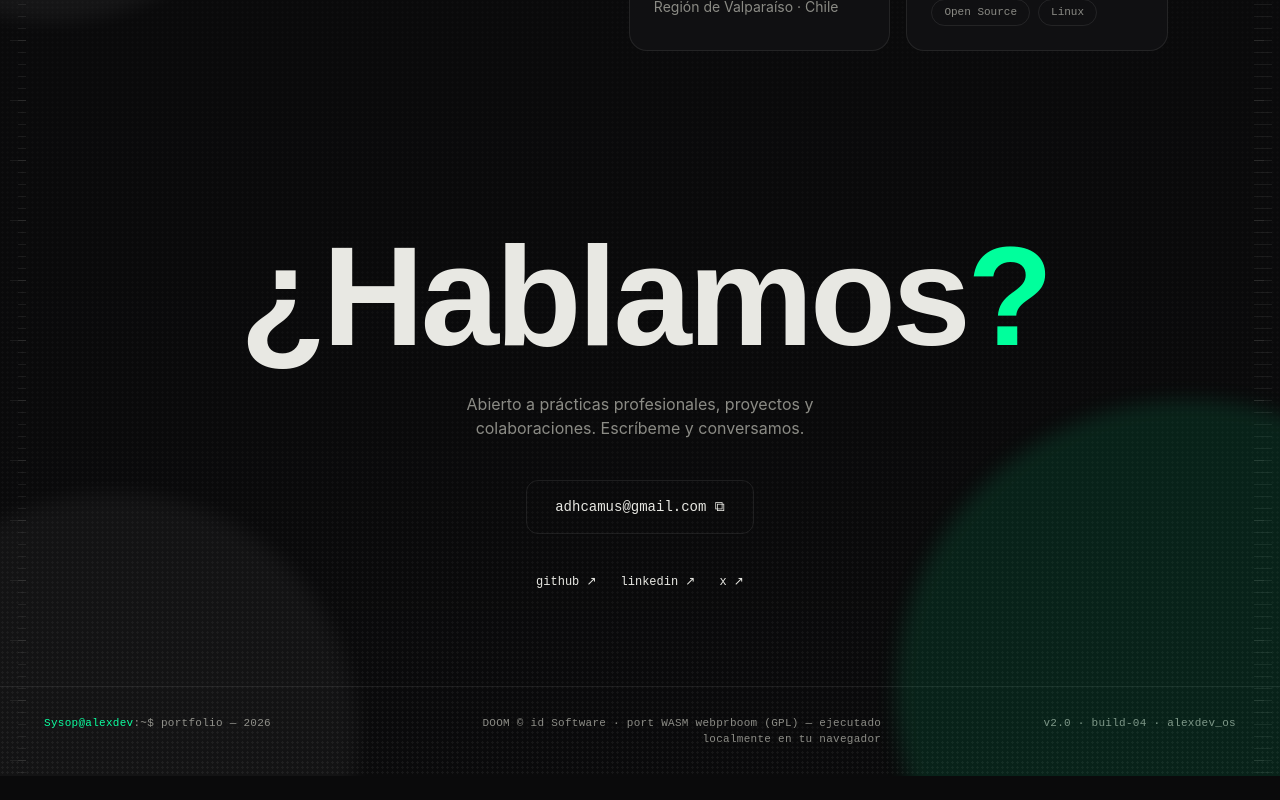
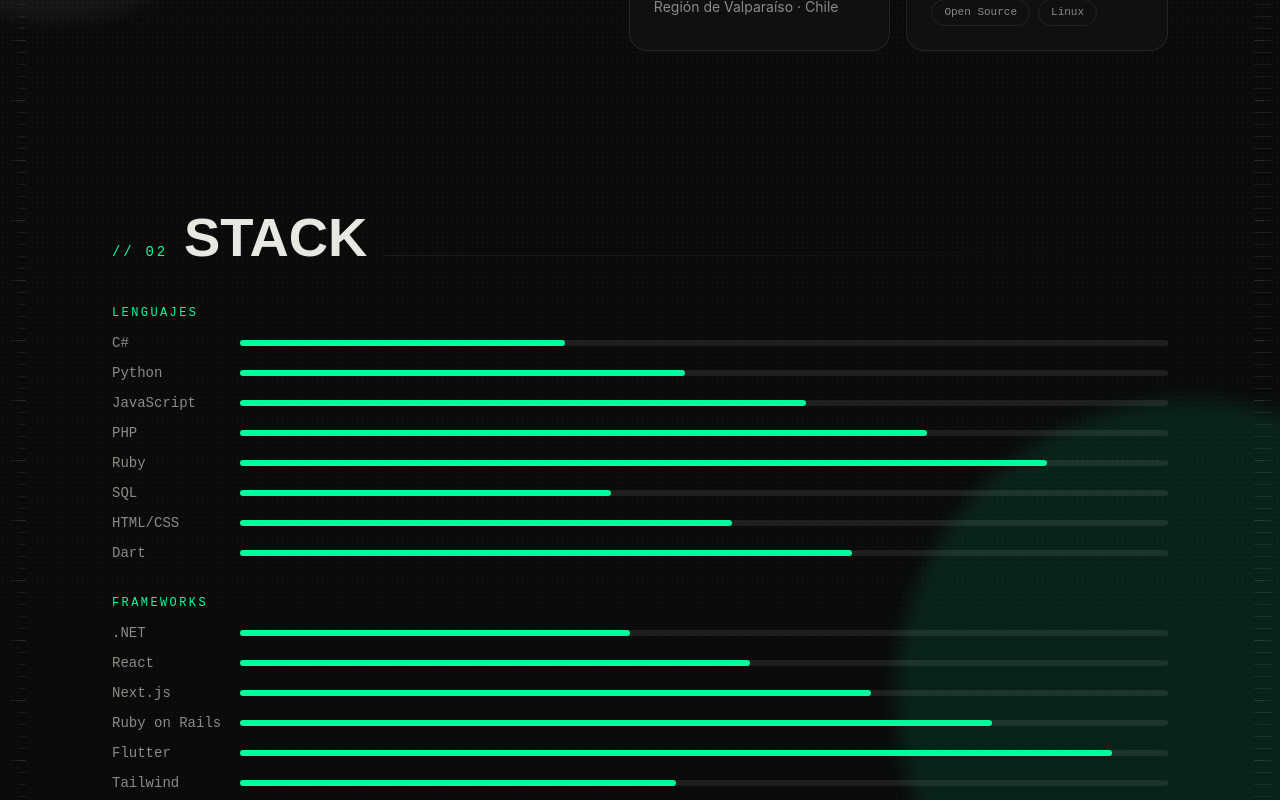
Before and after one commit to AlexisHCD/PorfolioADH, a React (Vite) app: page / in a window 1280 px wide. Shown: the part 1760-2560 px from the top of the page. Before the commit the page ends 2536 px from the top, so only its background shows below. Built offline with nearby package versions, Linux system fonts and the light colour scheme.

Commit message:
feat: stack mono-charts and activity heatmap sections with useInView hook

```diff
--- a/src/App.jsx
+++ b/src/App.jsx
@@ -4,6 +4,8 @@
 import Hero from './components/sections/Hero';
 import About from './components/sections/About';
 import Contact from './components/sections/Contact';
+import Stack from './components/sections/Stack';
+import Activity from './components/sections/Activity';
 import { useTheme } from './hooks/useTheme';
 
 /** Root shell: theme provider (hook), ambient background, nav + sections. */
@@ -16,8 +18,9 @@
       <main className="relative z-[1]">
         <Hero />
         <About />
-        {/* Phase 3 remaining: Stack, Activity, Projects, Roadmap,
-            Certificates — Contact mounts last */}
+        <Stack />
+        <Activity />
+        {/* Phase 3 remaining: Projects, Roadmap, Certificates — Contact mounts last */}
         <Contact />
       </main>
       <Footer />
--- /dev/null
+++ b/src/components/sections/Activity.jsx
@@ -0,0 +1,92 @@
+import { useMemo } from 'react';
+import { activitySeed } from '../../data/profile';
+import SectionHead from '../ui/SectionHead';
+
+const LEVEL_COLORS = [0.04, 0.15, 0.28, 0.45, 0.75];
+const WEEKS = 26;
+const DAYS = 7;
+const CELL_COUNT = WEEKS * DAYS;
+
+/**
+ * mulberry32 — tiny deterministic PRNG.
+ * Given the same seed it always produces the same sequence, so the heatmap is
+ * identical across renders and environments (no Math.random at render time).
+ *
+ * @param {number} seed - Integer seed.
+ * @returns {() => number} Function returning floats in [0, 1).
+ */
+function mulberry32(seed) {
+  let a = seed >>> 0;
+  return function next() {
+    a |= 0;
+    a = (a + 0x6d2b79f5) | 0;
+    let t = Math.imul(a ^ (a >>> 15), 1 | a);
+    t = (t + Math.imul(t ^ (t >>> 7), 61 | t)) ^ t;
+    return ((t ^ (t >>> 14)) >>> 0) / 4294967296;
+  };
+}
+
+/**
+ * // 03 Actividad — GitHub-style contribution heatmap, deterministic from seed.
+ */
+export default function Activity() {
+  const cells = useMemo(() => {
+    const rand = mulberry32(activitySeed);
+    const out = [];
+    for (let i = 0; i < CELL_COUNT; i += 1) {
+      const r = rand();
+      let level;
+      if (r < 0.4) {
+        // ~40% of days land in the quietest two buckets
+        level = r < 0.2 ? 0 : 1;
+      } else {
+        level = 2 + Math.floor(rand() * 3);
+      }
+      out.push(level);
+    }
+    return out;
+  }, []);
+
+  return (
+    <section id="actividad" className="mx-auto max-w-6xl px-6 py-20 md:px-12">
+      <SectionHead num="03" title="Actividad" />
+
+      <div className="mt-10">
+        <div className="overflow-x-auto">
+          <div
+            className="grid grid-flow-col grid-rows-7 gap-[3px]"
+            style={{ width: 'max-content' }}
+          >
+            {cells.map((level, i) => (
+              <span
+                key={i}
+                data-testid="hm-cell"
+                title={`actividad nivel ${level}`}
+                className="h-[12px] w-[12px] rounded-[3px]"
+                style={{ backgroundColor: `rgba(0,255,156,${LEVEL_COLORS[level]})` }}
+              />
+            ))}
+          </div>
+        </div>
+
+        <p className="mt-6 font-mono text-xs text-muted">
+          182 días · consistencia &gt; intensidad
+        </p>
+
+        <div className="mt-4 flex items-center gap-2 font-mono text-[10px] text-muted">
+          <span>menos</span>
+          <div className="flex gap-1">
+            {LEVEL_COLORS.map((alpha, i) => (
+              <span
+                key={i}
+                className="h-[12px] w-[12px] rounded-[3px]"
+                style={{ backgroundColor: `rgba(0,255,156,${alpha})` }}
+              />
+            ))}
+          </div>
+          <span>más</span>
+        </div>
+      </div>
+    </section>
+  );
+}
--- /dev/null
+++ b/src/components/sections/Stack.jsx
@@ -0,0 +1,60 @@
+import { useRef } from 'react';
+import { stack } from '../../data/profile';
+import SectionHead from '../ui/SectionHead';
+import { useInView } from '../../hooks/useInView';
+
+/**
+ * Deterministic fill width (35–94%) for a stack bar.
+ * Index within the group and the group position keep output stable across renders.
+ *
+ * @param {number} itemIndex - Position of the item inside its group.
+ * @param {number} groupIndex - Position of the group inside the stack list.
+ * @returns {number} Percentage width to apply to the inner fill.
+ */
+function barWidth(itemIndex, groupIndex) {
+  return 35 + ((itemIndex * 13 + groupIndex * 7) % 60);
+}
+
+/**
+ * // 02 Stack — grouped technologies rendered as mono-charts horizontal bars.
+ * Bars animate from 0 to their target width the first time the section is seen.
+ */
+export default function Stack() {
+  const sectionRef = useRef(null);
+  const inView = useInView(sectionRef);
+
+  return (
+    <section
+      id="stack"
+      ref={sectionRef}
+      className="mx-auto max-w-6xl px-6 py-20 md:px-12"
+    >
+      <SectionHead num="02" title="Stack" />
+
+      <div className="mt-10 flex flex-col gap-8">
+        {stack.map((group, groupIndex) => (
+          <div key={group.group}>
+            <p className="mb-3 font-mono text-xs uppercase tracking-[0.2em] text-accent">
+              {group.group}
+            </p>
+            <div className="flex flex-col gap-2.5">
+              {group.items.map((item, itemIndex) => (
+                <div key={item} className="flex items-center gap-4">
+                  <span className="w-28 shrink-0 truncate font-mono text-sm text-muted">
+                    {item}
+                  </span>
+                  <div className="h-[6px] flex-1 rounded bg-[var(--line)]">
+                    <span
+                      className="block h-full rounded bg-accent transition-[width] duration-700 ease-out"
+                      style={{ width: inView ? `${barWidth(itemIndex, groupIndex)}%` : '0%' }}
+                    />
+                  </div>
+                </div>
+              ))}
+            </div>
+          </div>
+        ))}
+      </div>
+    </section>
+  );
+}
--- /dev/null
+++ b/src/hooks/useInView.js
@@ -0,0 +1,48 @@
+import { useEffect, useState } from 'react';
+
+/**
+ * Observe a DOM node and report the first time it scrolls into view.
+ *
+ * The returned flag starts `false` and flips to `true` exactly once after the
+ * element intersects the viewport (threshold 0.3). The observer disconnects
+ * immediately after firing, so re-entering the viewport does not re-trigger.
+ * Environments without `IntersectionObserver` (e.g. some test runners) resolve
+ * to `true` synchronously so content is never hidden.
+ *
+ * @param {React.RefObject<Element>} ref - The element to observe.
+ * @param {Object} [options] - IntersectionObserver options (threshold default 0.3).
+ * @param {number} [options.threshold=0.3] - Visibility ratio required to fire.
+ * @returns {boolean} `true` once the element has been seen, otherwise `false`.
+ */
+export function useInView(ref, options = {}) {
+  const { threshold = 0.3 } = options;
+  const [inView, setInView] = useState(() => {
+    if (typeof IntersectionObserver === 'undefined') return true;
+    return false;
+  });
+
+  useEffect(() => {
+    const node = ref.current;
+    if (!node) return undefined;
+    if (typeof IntersectionObserver === 'undefined') {
+      setInView(true);
+      return undefined;
+    }
+
+    const observer = new IntersectionObserver(
+      (entries) => {
+        const entry = entries[0];
+        if (entry && entry.isIntersecting) {
+          setInView(true);
+          observer.disconnect();
+        }
+      },
+      { threshold },
+    );
+
+    observer.observe(node);
+    return () => observer.disconnect();
+  }, [ref, threshold]);
+
+  return inView;
+}
```
Also changed, not shown: 2 other files (tests, documents, lock files or other folders).
